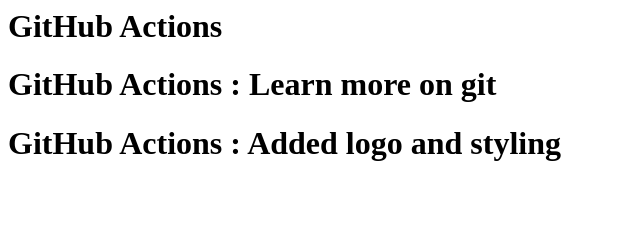
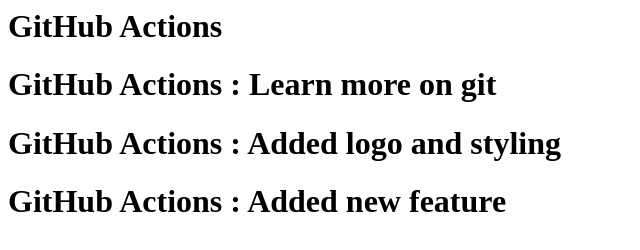
Before and after one commit to karthikkloud/github-crash-course-v2, a plain HTML site: page index.html in a window 1280 px wide. Shown: the whole page, without its empty margins (0-640 px from the left). Drawn offline with Linux system fonts and the light colour scheme.

Commit message:
Added new feature

```diff
--- a/index.html
+++ b/index.html
@@ -1,3 +1,4 @@
 <H1> GitHub Actions  </H1>
 <H1> GitHub Actions : Learn more on git   </H1>
 <H1> GitHub Actions : Added logo and styling   </H1>
+<H1> GitHub Actions : Added new feature   </H1>
```
